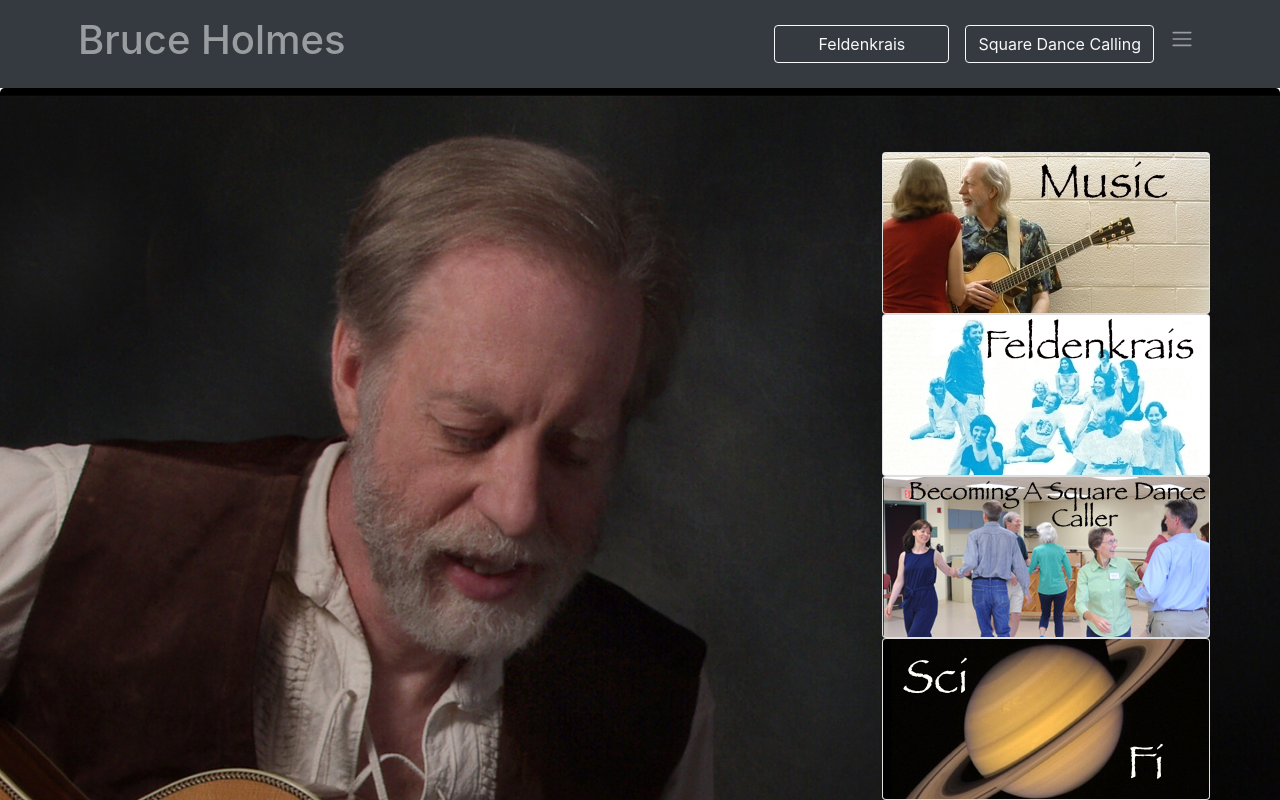
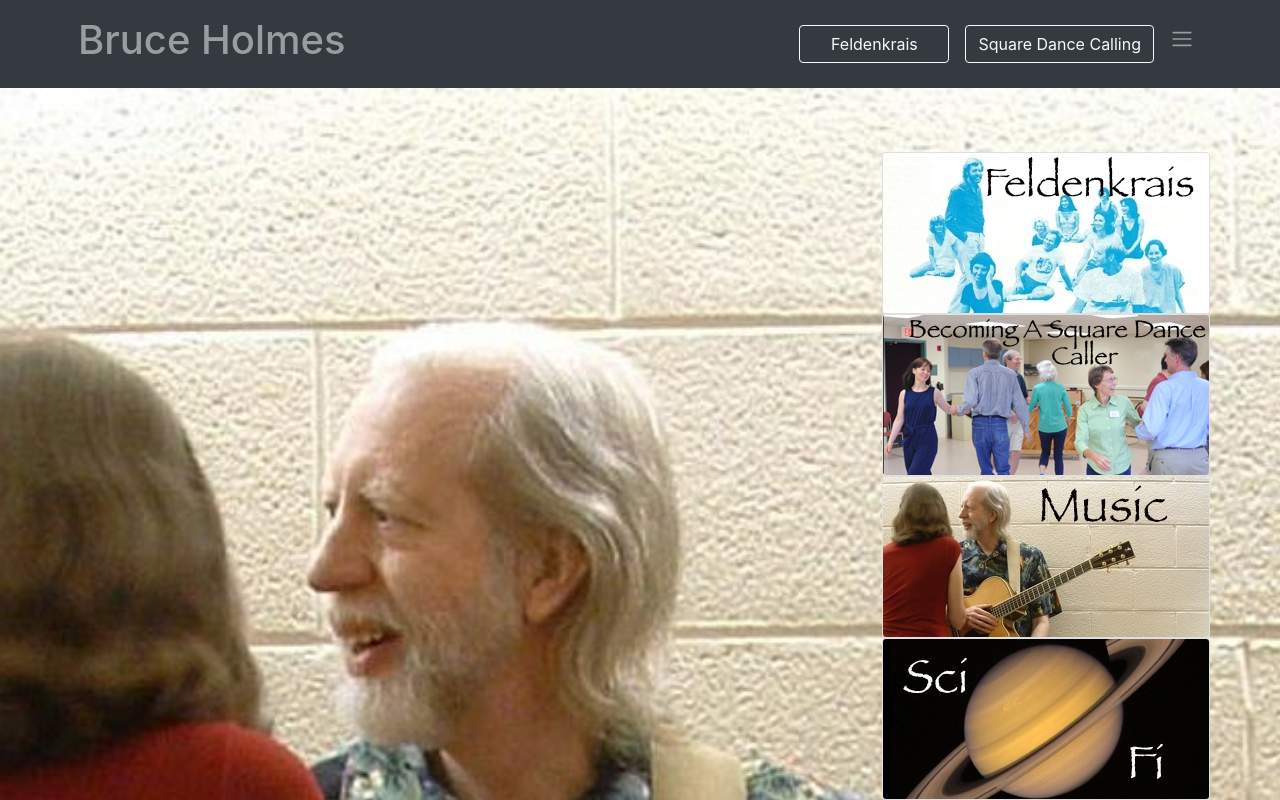
Before and after one commit to daveholmes88/BruceHolmesWebsite, a React (Create React App) app: page / in a window 1280 px wide. Shown: the top 800 px of the page. Built offline with nearby package versions, Linux system fonts and the light colour scheme.

Commit message:
after meeting

```diff
--- a/src/App.css
+++ b/src/App.css
@@ -10,7 +10,7 @@
 
 #jumbotron {
 	margin-bottom: 0;
-	background: url('./HSStool.jpg') no-repeat;
+	background: url('./BruceJoy.jpg') no-repeat;
     background-size: cover;
     background-position: center;
     background-repeat: no-repeat;
--- a/src/App.js
+++ b/src/App.js
@@ -14,6 +14,7 @@ import Music from "./components/Music"
 import NavBar from "./components/Navbar";
 import Old from "./components/Old"
 import SciFi from "./components/SciFi"
+import Shopping from "./components/Shopping"
 import Triathlon from "./components/Triathlon"
 import TwoCents from "./components/TwoCents"
 
@@ -35,6 +36,7 @@ function App() {
           <Route exact path='/twocents' render={routerProps => <TwoCents />} />
           <Route exact path='/old' render={routerProps => <Old />} />
           <Route exact path='/life' render={routerProps => <Life />} />
+          <Route exact path='/shopping' render={routerProps => <Shopping />} />
         </Switch>
       </div>
     </Router>
--- a/src/components/Feldenkrais.js
+++ b/src/components/Feldenkrais.js
@@ -62,10 +62,11 @@ export default function Feldenkrais() {
                     </Card>
                 </Col>
                 <Col>
-                    <h1>The Feldenkrais Lessons: Awareness Through Movement</h1>
+                    <h1>The Feldenkrais Lessons:</h1>
+                    <h1>Awareness Through Movement</h1>
                     <br></br>
-                    <h3>A 48 lesson home study course for $48</h3>
-                    <Button>
+                    <h3 >A 48 lesson home study course for $48</h3>
+                    <Button alignRight>
                         Buy Now
                     </Button>
                     {explained ? <Card>
--- a/src/components/Home.js
+++ b/src/components/Home.js
@@ -7,13 +7,6 @@ export default function Home() {
         <div>
             <Jumbotron id='jumbotron'>
                 <Container>
-                    <Row className="justify-content-end">
-                        <a href='/music'>
-                            <Card>
-                                <Card.Img src="MenuMusic.jpg" alt="Card Image" />
-                            </Card>
-                        </a>
-                    </Row>
                     <Row className="justify-content-end">
                         <a href='/feldenkrais'>
                             <Card>
@@ -25,6 +18,13 @@ export default function Home() {
                         <a href='/becoming'>
                             <Card >
                                 <Card.Img src="MenuBecoming.jpg" alt="Card Image" />
+                            </Card>
+                        </a>
+                    </Row>
+                    <Row className="justify-content-end">
+                        <a href='/music'>
+                            <Card>
+                                <Card.Img src="MenuMusic.jpg" alt="Card Image" />
                             </Card>
                         </a>
                     </Row>
--- a/src/components/Navbar.js
+++ b/src/components/Navbar.js
@@ -14,7 +14,7 @@ export default function NavBar() {
                 <Nav className="mr-sm-2">
                     <Nav.Item>
                         <ButtonGroup size='lg'>
-                            <Nav.Link href="/feldenkrais"><Button style={{ width: 175 }} variant='outline-light'>Feldenkrais</Button></Nav.Link>
+                            <Nav.Link href="/feldenkrais"><Button style={{ width: 150 }} variant='outline-light'>Feldenkrais</Button></Nav.Link>
                             <Nav.Link href="/becoming"><Button variant='outline-light'>Square Dance Calling</Button></Nav.Link>
                         </ButtonGroup>
                     </Nav.Item>
--- /dev/null
+++ b/src/components/Shopping.js
@@ -0,0 +1,11 @@
+import React, { useState } from 'react'
+import { Container, Button, Modal } from 'react-bootstrap'
+
+export default function Becoming() {
+
+    return (
+        <Container>
+            <h1>Hello World</h1>
+        </Container>
+    )
+}
```
Also changed, not shown: src/BruceJoy.jpg (renamed from public/BruceJoy.jpg).
